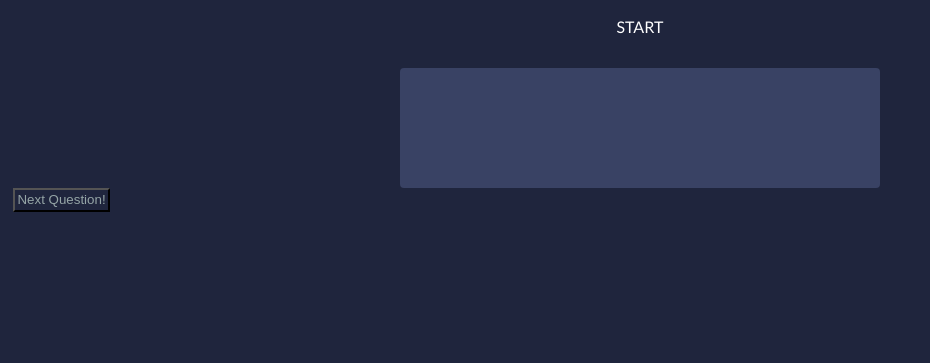
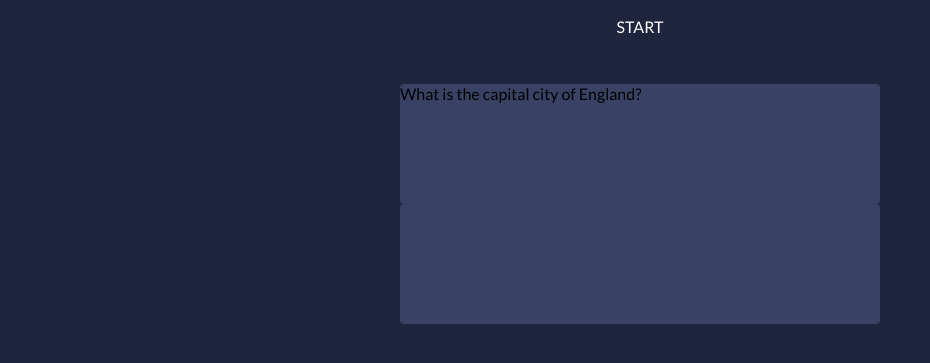
Before and after one commit to nigelhl/QuizTime, a plain HTML site: page index.html in a window 1280 px wide. Both pictures are taken after a click on the link "START". Shown: the part 81-444 px from the top of the page, without its empty margins (0-930 px from the left). Drawn offline with nearby package versions, Linux system fonts and the light colour scheme.

Commit message:
more code

```diff
--- a/css/main.css
+++ b/css/main.css
@@ -39,6 +39,17 @@ nav a {
 	margin: 0 auto;
 }
 
+.Answers {
+	position: relative;
+	background-color: #394264;
+	width: 480px;
+	height: 120px;
+	-webkit-border-radius: 4px;
+	-moz-border-radius: 4px;
+	border-radius: 4px;
+	margin: 0 auto;
+}
+
 .buttonClass {
 	position: relative;
 	margin: 0 auto;
--- a/index.html
+++ b/index.html
@@ -19,6 +19,7 @@
 	</header>
 	<div class="PlayArea">
 		<div class="Questions"></div>
+		<div class="Answers"></div>
 		<div class="buttonClass">
 			<button type="button" class="btn">Next Question!</button>
 		</div>
--- a/js/app.js
+++ b/js/app.js
@@ -1,14 +1,16 @@
 $(document).ready(function()
 {
+	$('.buttonClass').hide();
+
 	// Questions
-	var question = ['England',
+	var qArray = ['England',
 	'Italy',
 	'America',
 	'Australia',
 	'Japan',
 	'India' ];
 
-	var answers = [
+	var aArray = [
 		['Manchester', 'London', 'Oxford', 'Birmingham', 'Leeds'],
 		['Milan', 'Naples', 'Rome', 'Turin', 'Cagliari'],
 		['Boston', 'Lincoln','Olympia','Washington DC', 'Austin'],
@@ -17,21 +19,62 @@ $(document).ready(function()
 		['Mumbai','Hyderabad', 'Delhi','Kolkata', 'Bangalore']
 	]
 
-	var index = 0;
+	// Index
+	var index = -1
+	function addIndex(index){
+		return index += +1;
+	}
+
+	function quizAnswers(index)
+	{
+		for(i = addIndex(index); i < 6; i++)
+		{
+   			$('.Answers').append('<input type="radio" name="radio_name" />' + aArray[index][i] + ' <br>');
+		}
+
+	}
+
+	function checkAnswers()
+	{
+
+	}
+
+	var questionNum = -1;
+	var numCorrect = 0;
 
 	// Start the quiz
 	$('.Start').on('click', function()
 	{
-		var html = '<p>' + 'What is the capital city of' + question[index] + '?</p>';
-		for(i = 0; i < answers[index].length; i++)
+		// remove congratulations text if quiz reran
+		$('.Questions p').hide();
+
+
+		var question = 'What is the capital city of ' + qArray[addIndex(index)] + '?'
+		$('.Questions').append('<p>' + question + '</p>');
+		quizAnswers(index);
+		$('.Start').hide();
+		$('.buttonClass').show();
+		index++;
+	});
+
+	// Click on the next button
+	$('.buttonClass').on('click',function()
+	{
+		$('.Questions p').hide();
+		$('.Answers p').hide();
+
+		if(index < (qArray.length -1))
 		{
-			html += '<label><input type="radio" name="ans" value="'
-            + answers[index][i] + '"/ > ' + answers[index][i] + ' </label>';
+			var question = 'What is the capital city of ' + qArray[addIndex(index)] + '?'
+			$('.Questions').append('<p>' + question + '</p>');
+			quizAnswers(index);
+			index++;
+		} else
+		{
+			$('.buttonClass').hide();
+			$('.Start').show();
+			$('.Questions').append('<p> Congratulations! You have completed the quiz </p>');
+			index = -1;
 		}
-
-		html += '</div > ';
-    	document.getElementsByClassName('.Questions').innerHTML = html;
-
-		index++
 	});
 });
```
